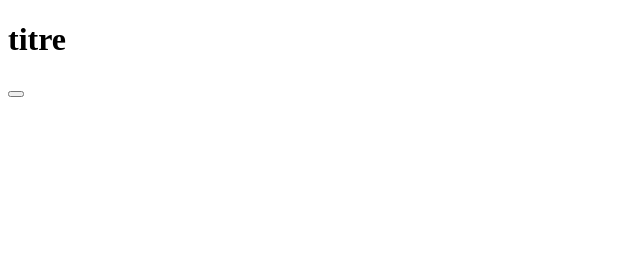
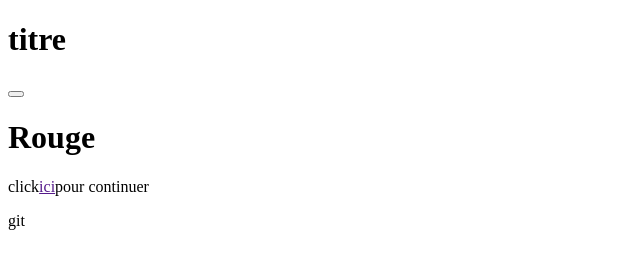
Before and after one commit to sebreye/emmet1, a plain HTML site: page index.html in a window 1280 px wide. Shown: the whole page, without its empty margins (0-640 px from the left). Drawn offline with Linux system fonts and the light colour scheme.

Commit message:
version2

```diff
--- a/index.html
+++ b/index.html
@@ -17,6 +17,9 @@
     <div class="myclass"></div>
     <div class="class1"></div>
     <div class="class2"></div>
+    <h1 class="red">Rouge</h1>
+    <p>click<a href="">ici</a>pour continuer</p>
+    git
     <footer></footer>
 
 </body>
```
